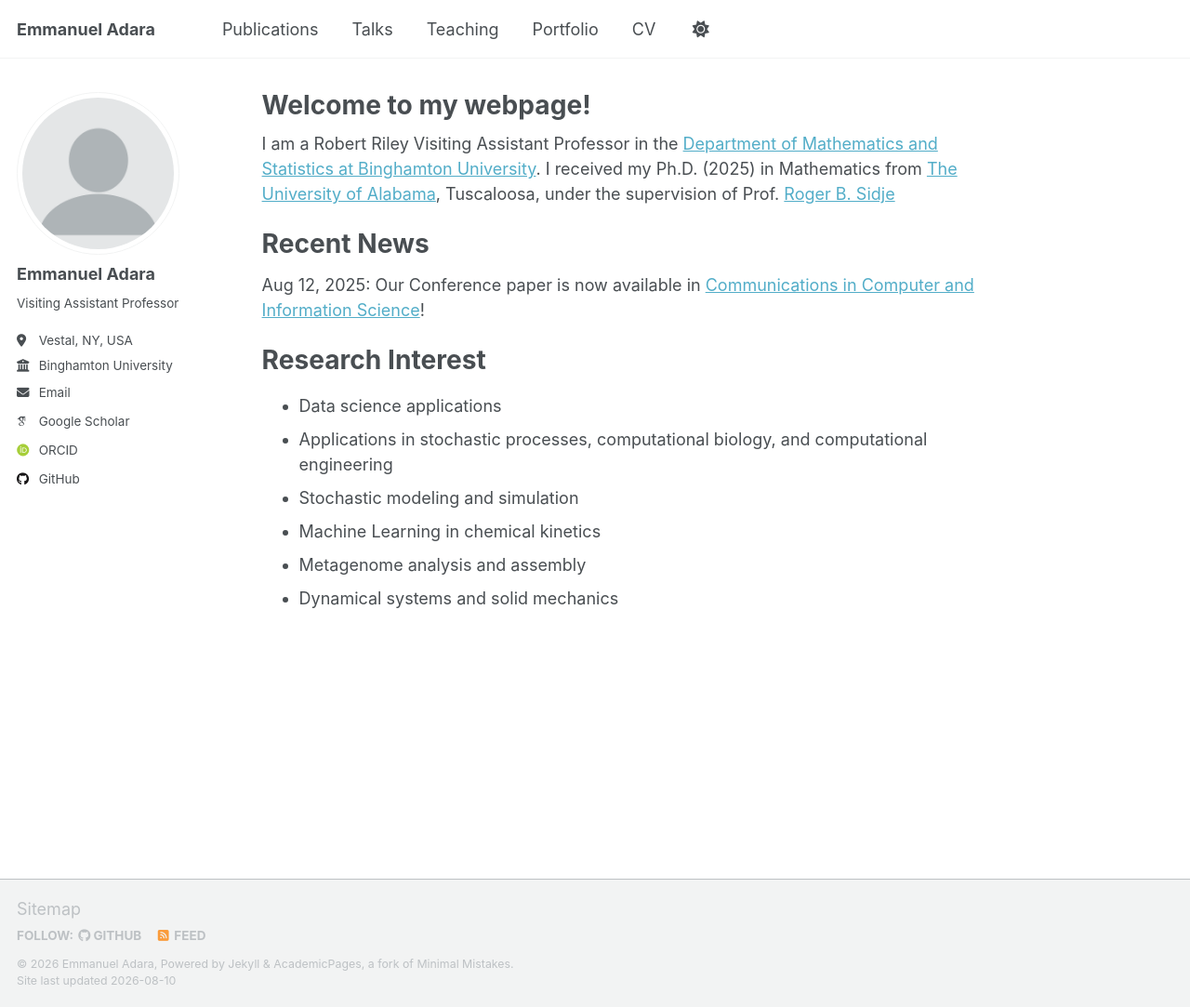
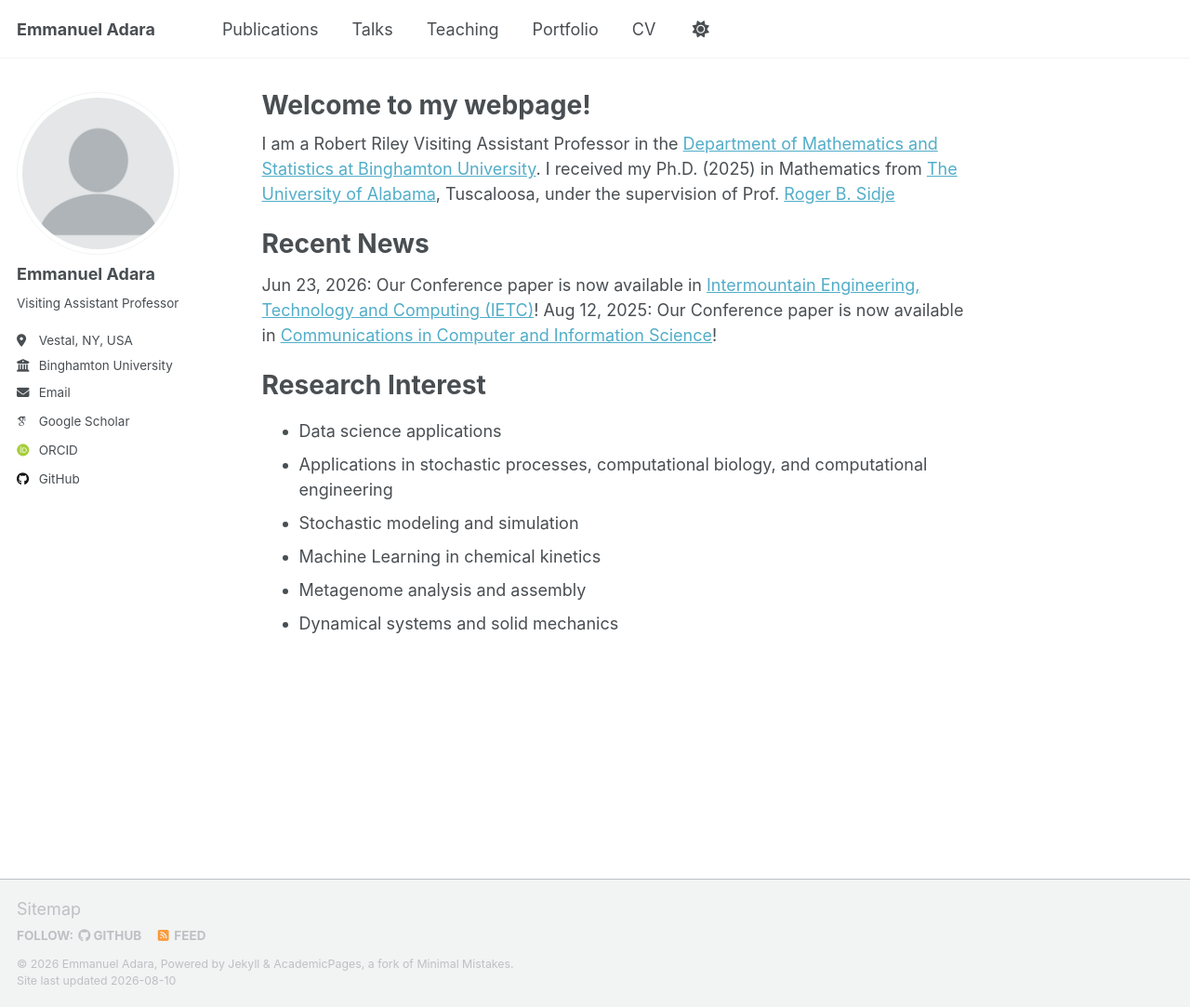
Before and after one commit to EmmanuelAdara/EmmanuelAdara.github.io, a Jekyll site: the page built from _pages/about.md, in a window 1280 px wide and 1083 px high. Shown: the whole window at 93% size. Built offline with Jekyll 4.4.1, drawn with Linux system fonts in a browser that asks for light colours; some web fonts are replaced; a script that is not in the unit is left out.

Commit message:
Update about.md

```diff
--- a/_pages/about.md
+++ b/_pages/about.md
@@ -13,6 +13,7 @@ I received my Ph.D. (2025) in Mathematics from [The University of Alabama](https
 
 **Recent News**
 ======
+Jun 23, 2026: Our Conference paper is now available in [Intermountain Engineering, Technology and Computing (IETC)](https://ieeexplore.ieee.org/document/11568585)!
 Aug 12, 2025: Our Conference paper is now available in [Communications in Computer and Information Science](https://link.springer.com/chapter/10.1007/978-3-031-95130-5_3)!
 
 Research Interest
```
